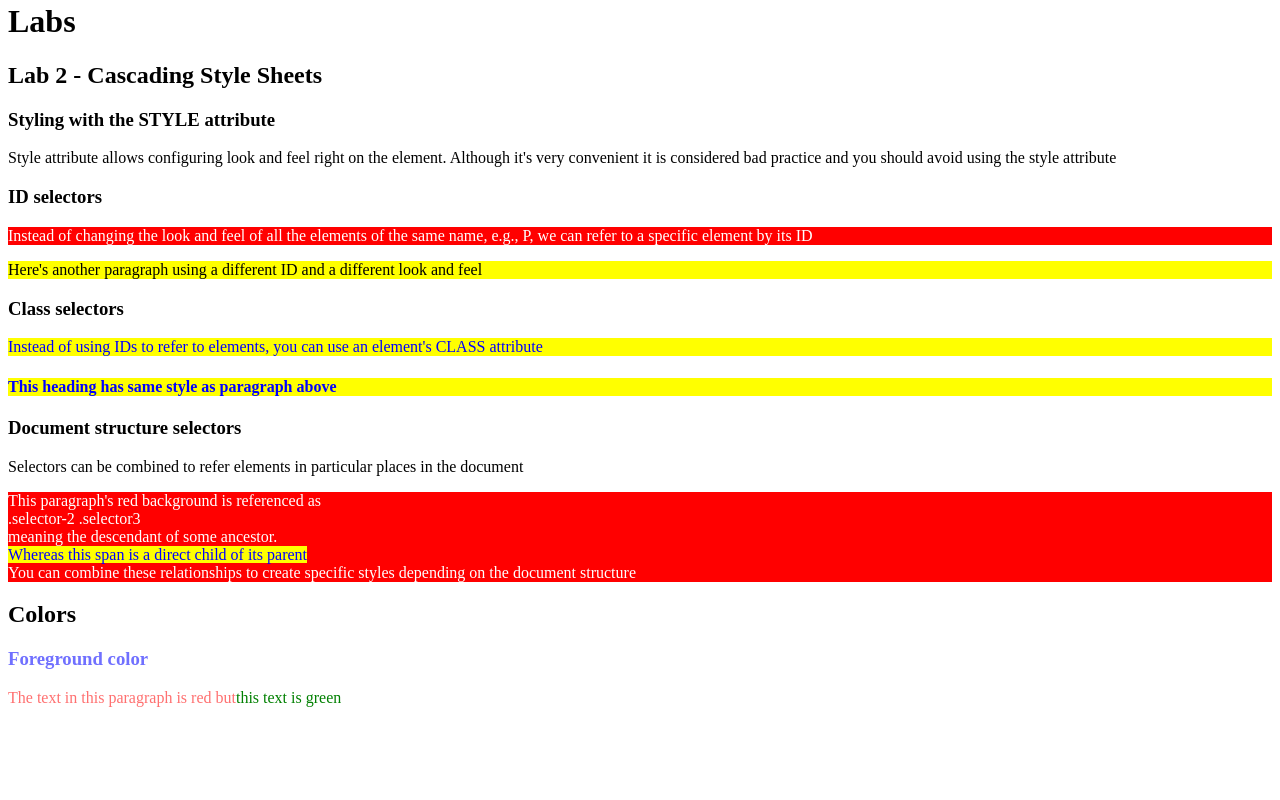
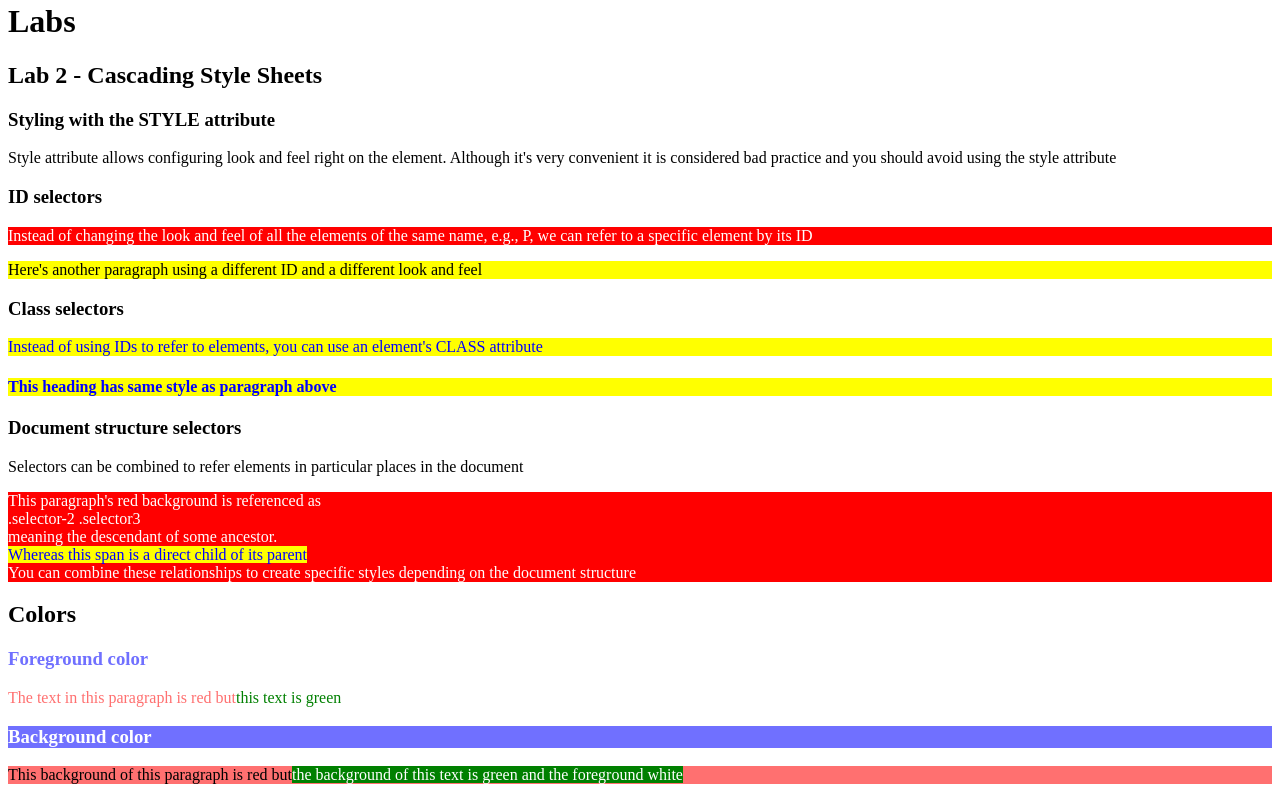
Before and after one commit to VivianDongChen/kanbas-react-web-app-cs5610-fa24, a React (Create React App) app: page /#/labs/Lab2 in a window 1280 px wide. Shown: the part 206-1006 px from the top of the page. Before the commit the page ends 929 px from the top, so only its background shows below. Built offline with nearby package versions, Linux system fonts and the light colour scheme.

Commit message:
3.1.7 style the background color

```diff
--- a/src/Labs/Lab2/index.css
+++ b/src/Labs/Lab2/index.css
@@ -28,3 +28,18 @@
 .wd-fg-color-blue { color: #7070ff; }
 .wd-fg-color-red { color: #ff7070; }
 .wd-fg-color-green { color: green; }
+.wd-bg-color-yellow {
+  background-color: #ffff07;
+}
+.wd-bg-color-blue {
+  background-color: #7070ff;
+}
+.wd-bg-color-red {
+  background-color: #ff7070;
+}
+.wd-bg-color-green {
+  background-color: green;
+}
+.wd-bg-color-gray {
+  ackground-color: lightgray;
+}
--- a/src/Labs/Lab2/index.tsx
+++ b/src/Labs/Lab2/index.tsx
@@ -62,6 +62,17 @@
           The text in this paragraph is red but
           <span className="wd-fg-color-green">this text is green</span>
         </p>
+        <div id="wd-css-background-colors">
+          <h3 className="wd-bg-color-blue wd-fg-color-white">
+            Background color
+          </h3>
+          <p className="wd-bg-color-red wd-fg-color-black">
+            This background of this paragraph is red but
+            <span className="wd-bg-color-green wd-fg-color-white">
+              the background of this text is green and the foreground white
+            </span>
+          </p>
+        </div>
       </div>
     </div>
   );
```
Lines whose indentation alone changed are shown as unchanged.
